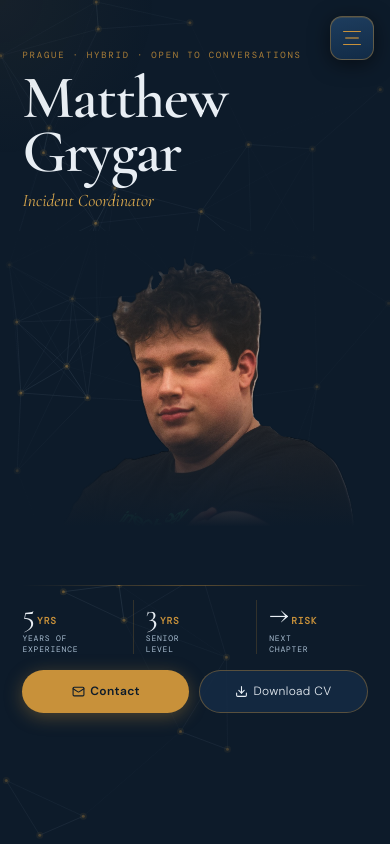
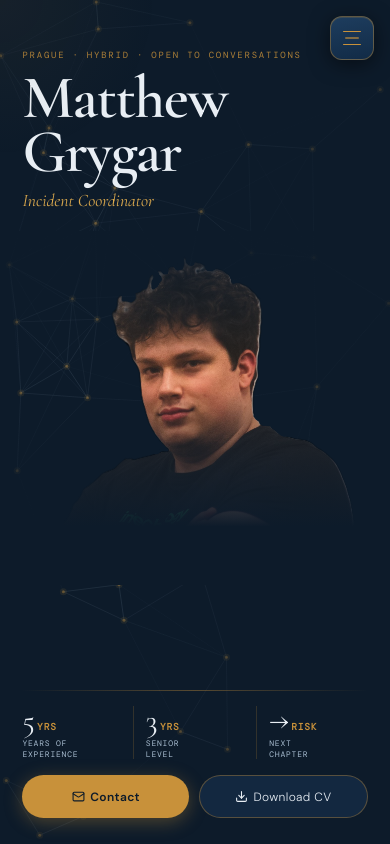
Before and after one commit to MatthewGrygar/personal, a Next.js app: page / in a window 390 px wide. Shown: the top 844 px of the page. Built offline with nearby package versions, Linux system fonts and the light colour scheme; a web font is replaced by a local one.

Commit message:
mobilní zobrazení v6

```diff
--- a/src/components/Hero.tsx
+++ b/src/components/Hero.tsx
@@ -345,7 +345,7 @@ export function Hero({ lang }: { lang: Lang }) {
 
         {/* Čára oddělující foto od stats */}
         <div style={{ height:1, background:"linear-gradient(to right, transparent, rgba(200,145,58,0.4), transparent)",
-          margin:"0 0 0.9rem" }} />
+          margin:"auto 0 0.9rem" }} />
 
         {/* Stats — 3 vedle sebe */}
         <div style={{ display:"flex", gap:0, marginBottom:"1rem" }}>
```
